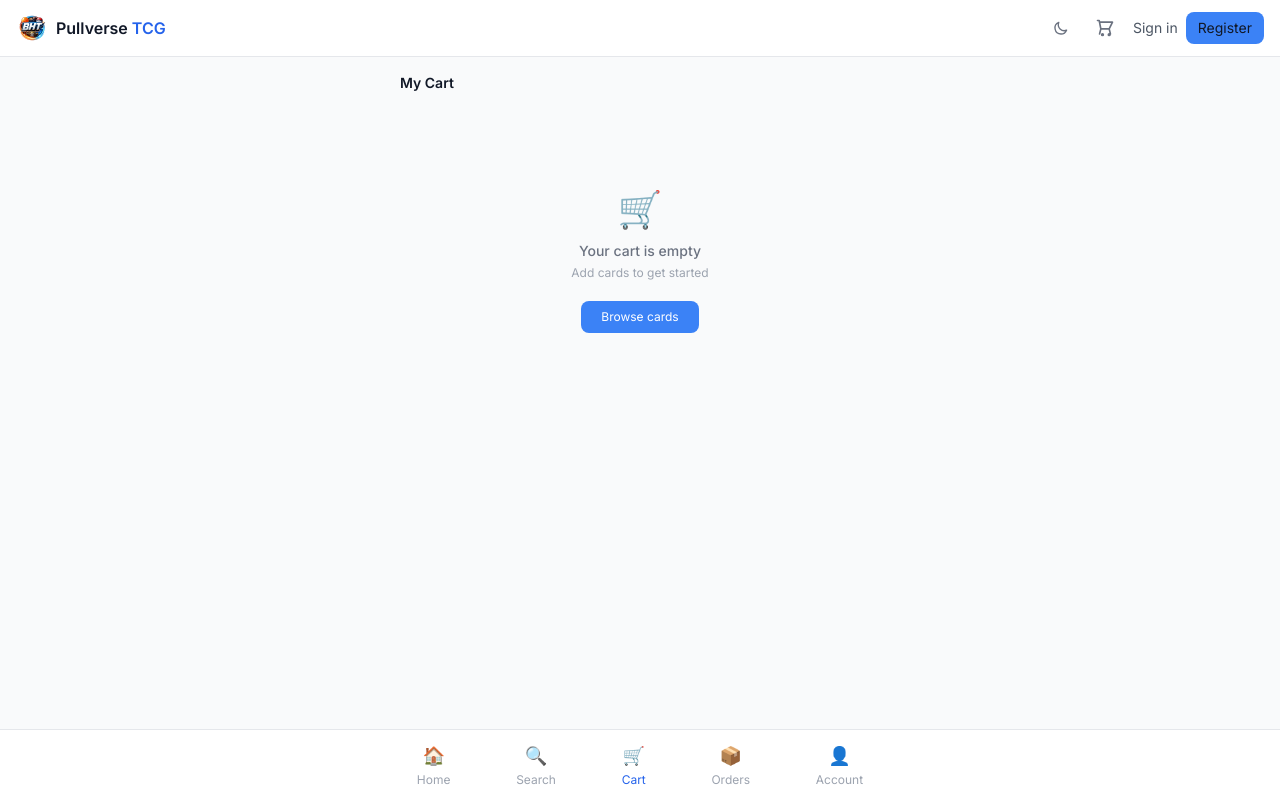
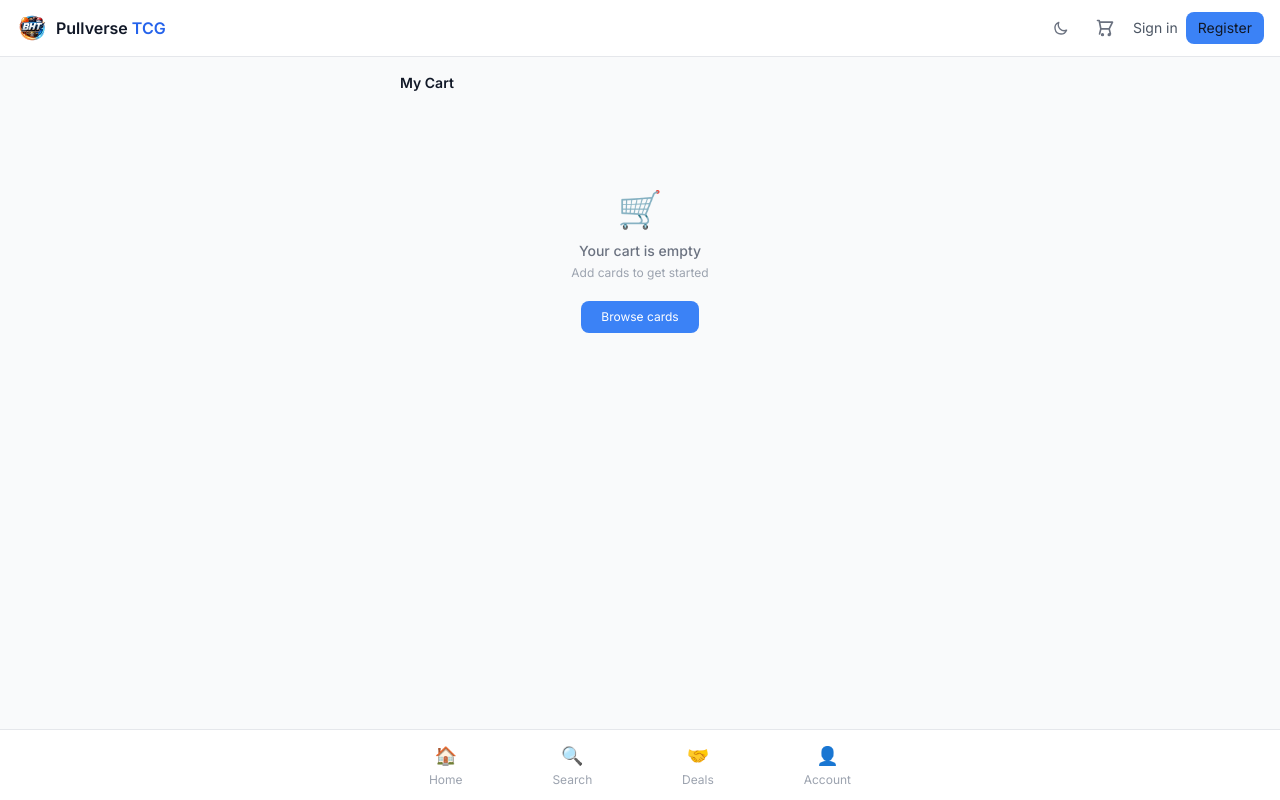
Before and after one commit to FakRon-del/trading-card-shop, a Next.js app in the folder apps/frontend/: page /cart in a window 1280 px wide. Built offline with nearby package versions, Linux system fonts and the light colour scheme.

Commit message:
update bottom nav: replace cart/orders with deals

```diff
--- a/apps/frontend/app/components/BottomNav.tsx
+++ b/apps/frontend/app/components/BottomNav.tsx
@@ -9,8 +9,7 @@ export default function BottomNav() {
   const items = [
     { href: '/', label: 'Home', icon: '🏠' },
     { href: '/search', label: 'Search', icon: '🔍' },
-    { href: '/cart', label: 'Cart', icon: '🛒' },
-    { href: '/orders', label: 'Orders', icon: '📦' },
+    { href: '/deals', label: 'Deals', icon: '🤝' },
     { href: '/account', label: 'Account', icon: '👤' },
   ]
 
@@ -18,13 +17,11 @@ export default function BottomNav() {
     <nav className="fixed bottom-0 left-0 right-0 z-50 bg-white dark:bg-gray-900 border-t border-gray-200 dark:border-gray-800">
       <div className="flex justify-around items-center py-2 max-w-lg mx-auto">
         {items.map(item => {
-          const active = path === item.href
+          const active = path === item.href || path.startsWith(item.href + '/')
           return (
             <Link key={item.href} href={item.href}
               className={`flex flex-col items-center gap-0.5 px-3 py-1 rounded-lg transition-colors ${
-                active
-                  ? 'text-[#2563EB]'
-                  : 'text-gray-400 dark:text-gray-500'
+                active ? 'text-[#2563EB]' : 'text-gray-400 dark:text-gray-500'
               }`}>
               <span className="text-lg">{item.icon}</span>
               <span className="text-xs">{item.label}</span>
```
